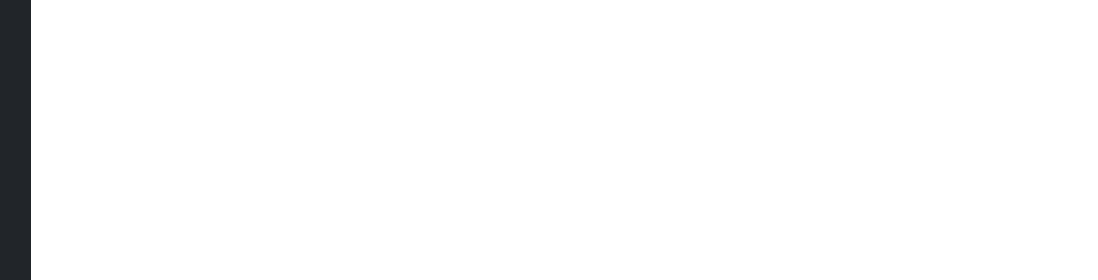
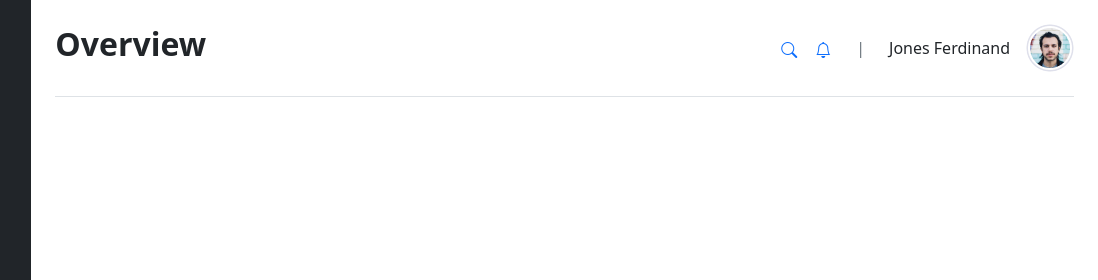
Before and after one commit to DanaSadek/inm320-frontendframework-group10, a website: page public/index.html in a window 1280 px wide. Shown: the top 280 px of the page, 182-1280 px from the left. Drawn offline with nearby package versions, Linux system fonts and the light colour scheme.

Commit message:
added header

```diff
--- a/public/index.html
+++ b/public/index.html
@@ -56,6 +56,20 @@
 
            <!-- Main start -->
            <main class="col-md-9 ms-sm-auto col-lg-10 px-md-4">
+            <!-- Header start -->
+            <div class="d-flex justify-content-between align-items-center py-4 border-bottom">
+              <h2><strong>Overview</strong></h2>
+              <div class="d-flex align-items-center">
+                  <button class="btn btn-link p-0 me-3 mt-1"><i class="bi bi-search"></i></button>
+                  <button class="btn btn-link p-0 me-4 mt-1"><i class="bi bi-bell"></i></button>
+                  <div class="text-secondary p-0 me-4">|</div>
+                  <div class="d-flex align-items-center">
+                      <span class="user">Jones Ferdinand</span>
+                      <a href="#"><img src="./assets/images/photo.png" alt="User Avatar" class="rounded-circle ms-3"></a>
+                  </div>
+              </div>
+          </div>
+          <!-- Header ends -->
            </main>
           <!-- Main end -->
     </div>
```
